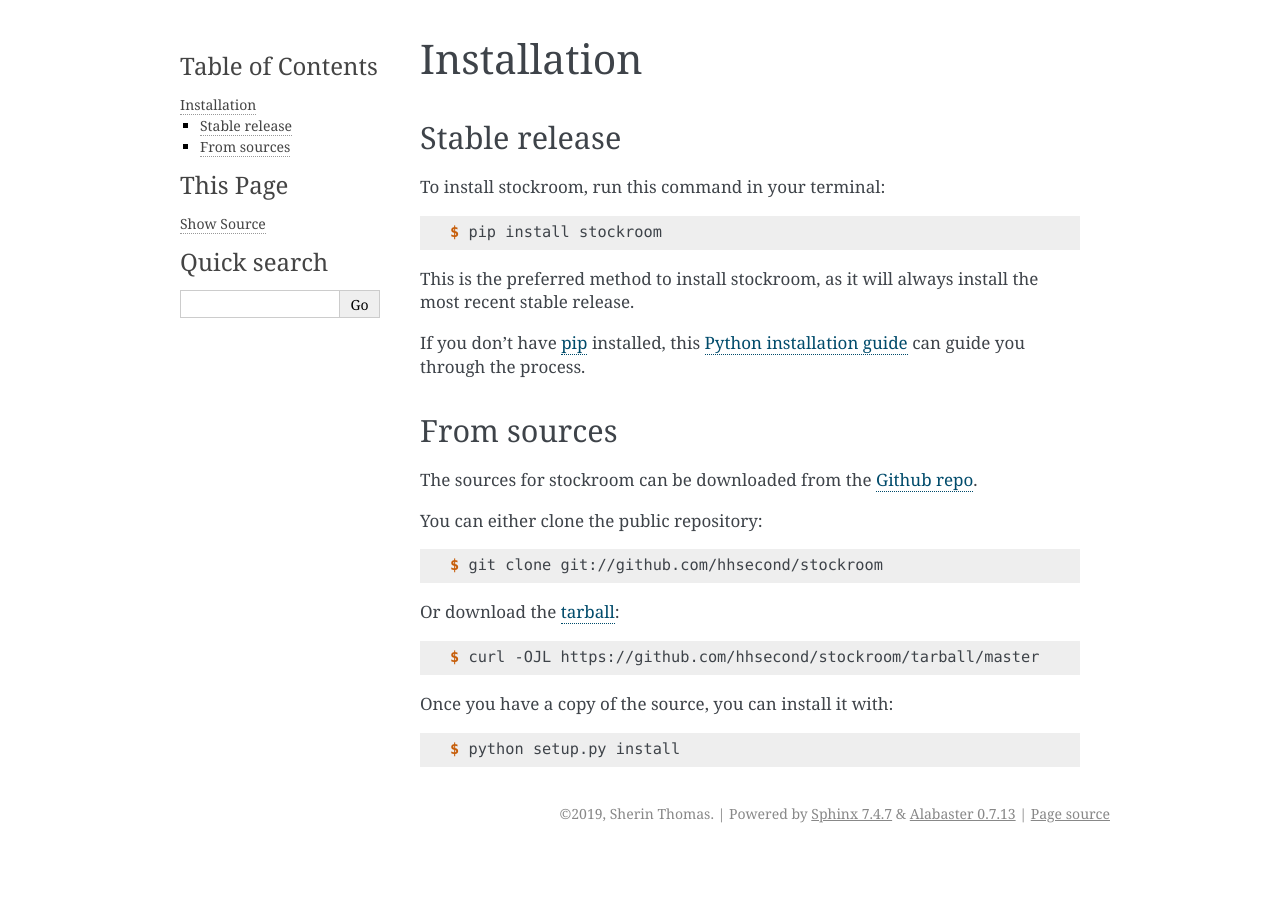
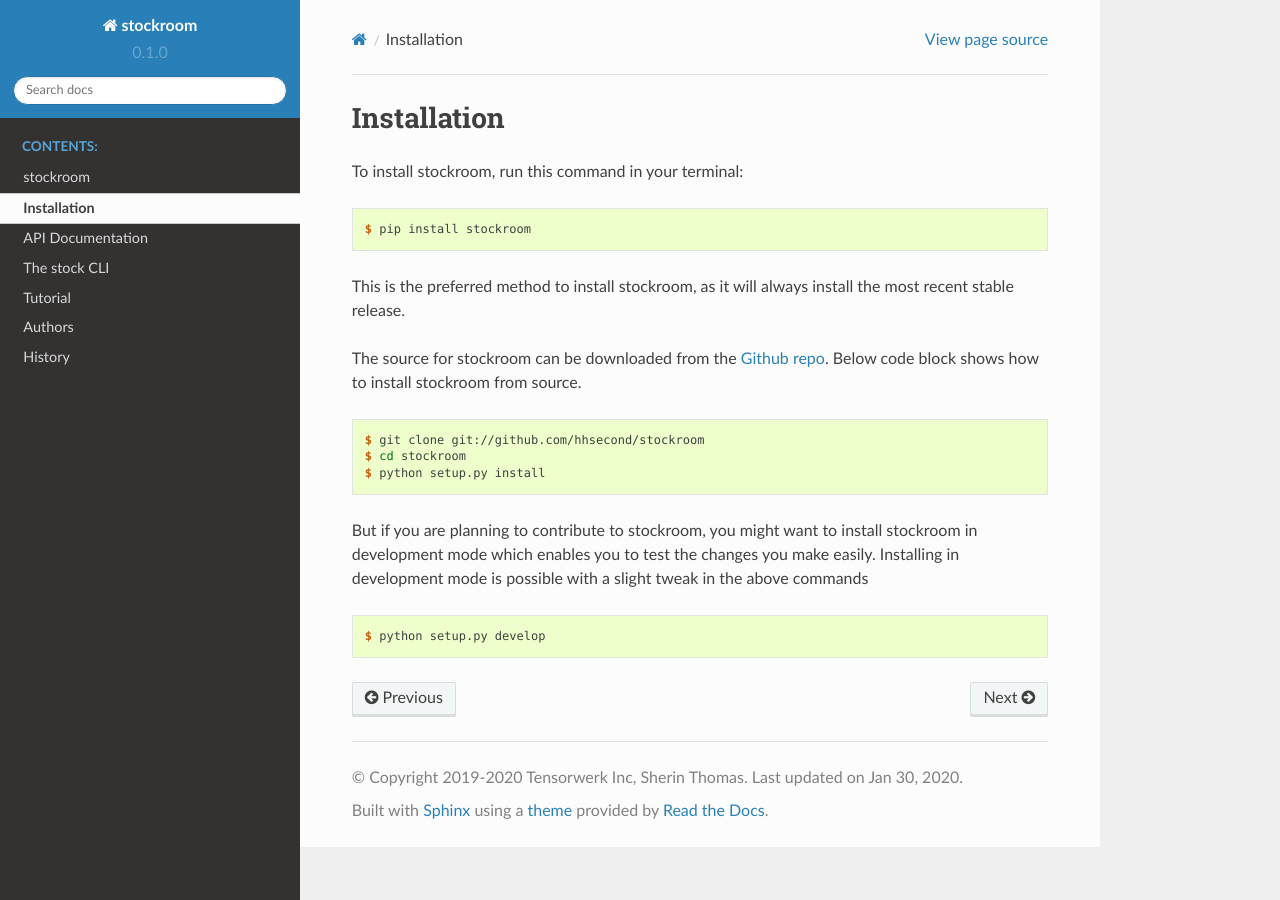
Before and after one commit to tensorwerk/stockroom, a Sphinx documentation site: the page built from docs/installation.rst, in a window 1280 px wide. Built offline with Sphinx 7.4.7 and the Read the Docs theme 2.0.0, drawn with Linux system fonts in a browser that asks for light colours; pages that are not in the unit, such as notebooks, are missing from menus.

```diff
--- a/docs/cli.rst
+++ b/docs/cli.rst
@@ -1,4 +1,4 @@
-.. _ref-cli
+.. _ref-cli:
 
 The stock CLI
 =============
--- a/docs/conf.py
+++ b/docs/conf.py
@@ -19,19 +19,27 @@
 #
 import os
 import sys
+
+from pathlib import Path
+import shutil
+
+for file in Path('../examples').iterdir():
+    if file.suffix == '.ipynb':
+        shutil.copy(file, '.')
+
+
 sys.path.insert(0, os.path.abspath('..'))
 
 import stockroom
 
-# -- General configuration ---------------------------------------------
 
-# If your documentation needs a minimal Sphinx version, state it here.
-#
-# needs_sphinx = '1.0'
-
-# Add any Sphinx extension module names here, as strings. They can be
-# extensions coming with Sphinx (named 'sphinx.ext.*') or your custom ones.
-extensions = ['sphinx.ext.autodoc', 'sphinx.ext.viewcode']
+extensions = [
+    'sphinx.ext.autodoc',
+    'sphinx.ext.viewcode',
+    'nbsphinx',
+    'sphinx_click.ext',
+]
+nbsphinx_execute = 'never'
 
 # Add any paths that contain templates here, relative to this directory.
 templates_path = ['_templates']
@@ -47,7 +55,7 @@ master_doc = 'index'
 
 # General information about the project.
 project = 'stockroom'
-copyright = "2019, Sherin Thomas"
+copyright = "2019-2020 Tensorwerk Inc, Sherin Thomas"
 author = "Sherin Thomas"
 
 # The version info for the project you're documenting, acts as replacement
@@ -83,77 +91,20 @@ todo_include_todos = False
 # The theme to use for HTML and HTML Help pages.  See the documentation for
 # a list of builtin themes.
 #
-html_theme = 'alabaster'
+html_theme = 'sphinx_rtd_theme'
+html_use_smartypants = True
+html_last_updated_fmt = '%b %d, %Y'
+html_split_index = False
+html_sidebars = {
+   '**': ['searchbox.html', 'globaltoc.html', 'sourcelink.html'],
+}
+html_short_title = '%s-%s' % (project, version)
 
-# Theme options are theme-specific and customize the look and feel of a
-# theme further.  For a list of options available for each theme, see the
-# documentation.
-#
-# html_theme_options = {}
+napoleon_use_ivar = True
+napoleon_use_rtype = True
+napoleon_use_param = True
+napoleon_include_init_with_doc = True
 
-# Add any paths that contain custom static files (such as style sheets) here,
-# relative to this directory. They are copied after the builtin static files,
-# so a file named "default.css" will overwrite the builtin "default.css".
-html_static_path = ['_static']
-
-
-# -- Options for HTMLHelp output ---------------------------------------
-
-# Output file base name for HTML help builder.
-htmlhelp_basename = 'stockroomdoc'
-
-
-# -- Options for LaTeX output ------------------------------------------
-
-latex_elements = {
-    # The paper size ('letterpaper' or 'a4paper').
-    #
-    # 'papersize': 'letterpaper',
-
-    # The font size ('10pt', '11pt' or '12pt').
-    #
-    # 'pointsize': '10pt',
-
-    # Additional stuff for the LaTeX preamble.
-    #
-    # 'preamble': '',
-
-    # Latex figure (float) alignment
-    #
-    # 'figure_align': 'htbp',
-}
-
-# Grouping the document tree into LaTeX files. List of tuples
-# (source start file, target name, title, author, documentclass
-# [howto, manual, or own class]).
-latex_documents = [
-    (master_doc, 'stockroom.tex',
-     'stockroom Documentation',
-     'Sherin Thomas', 'manual'),
-]
-
-
-# -- Options for manual page output ------------------------------------
-
-# One entry per manual page. List of tuples
-# (source start file, name, description, authors, manual section).
-man_pages = [
-    (master_doc, 'stockroom',
-     'stockroom Documentation',
-     [author], 1)
-]
-
-
-# -- Options for Texinfo output ----------------------------------------
-
-# Grouping the document tree into Texinfo files. List of tuples
-# (source start file, target name, title, author,
-#  dir menu entry, description, category)
-texinfo_documents = [
-    (master_doc, 'stockroom',
-     'stockroom Documentation',
-     author,
-     'stockroom',
-     'One line description of project.',
-     'Miscellaneous'),
-]
+add_module_names = False
+doctest_test_doctest_blocks = None
+autoclass_content = 'class'
--- a/docs/contributing.rst
+++ /dev/null
@@ -1 +0,0 @@
-.. include:: ../CONTRIBUTING.rst
--- a/docs/git-workflow.rst
+++ /dev/null
@@ -1,5 +0,0 @@
-=============
-Alongside git
-=============
-
-Stockroom is built to use alongside git.
--- a/docs/installation.rst
+++ b/docs/installation.rst
@@ -1,12 +1,6 @@
-.. highlight:: shell
-
 ============
 Installation
 ============
-
-
-Stable release
---------------
 
 To install stockroom, run this command in your terminal:
 
@@ -14,38 +8,24 @@ To install stockroom, run this command in your terminal:
 
     $ pip install stockroom
 
-This is the preferred method to install stockroom, as it will always install the most recent stable release.
+This is the preferred method to install stockroom, as it will always install the most
+recent stable release.
 
-If you don't have `pip`_ installed, this `Python installation guide`_ can guide
-you through the process.
-
-.. _pip: https://pip.pypa.io
-.. _Python installation guide: http://docs.python-guide.org/en/latest/starting/installation/
-
-
-From sources
-------------
-
-The sources for stockroom can be downloaded from the `Github repo`_.
-
-You can either clone the public repository:
+The source for stockroom can be downloaded from the `Github repo`_. Below code block
+shows how to install stockroom from source.
 
 .. code-block:: console
 
     $ git clone git://github.com/hhsecond/stockroom
+    $ cd stockroom
+    $ python setup.py install
 
-Or download the `tarball`_:
+But if you are planning to contribute to stockroom, you might want to install stockroom
+in development mode which enables you to test the changes you make easily. Installing
+in development mode is possible with a slight tweak in the above commands
 
 .. code-block:: console
 
-    $ curl -OJL https://github.com/hhsecond/stockroom/tarball/master
-
-Once you have a copy of the source, you can install it with:
-
-.. code-block:: console
-
-    $ python setup.py install
-
+    $ python setup.py develop
 
 .. _Github repo: https://github.com/hhsecond/stockroom
-.. _tarball: https://github.com/hhsecond/stockroom/tarball/master
--- a/docs/requirements.txt
+++ b/docs/requirements.txt
@@ -1,7 +1,5 @@
 sphinx>=1.3
-sphinx-rtd-theme
 sphinx-click
 nbsphinx
-recommonmark
-IPython
+sphinx_rtd_theme
 -e .
```
Also changed, not shown: docs/api.rst (+31 -4 lines), docs/index.rst (+4 -4 lines), docs/tutorial.rst (added, +12 -0 lines), docs/changelog.rst (renamed from docs/history.rst).
